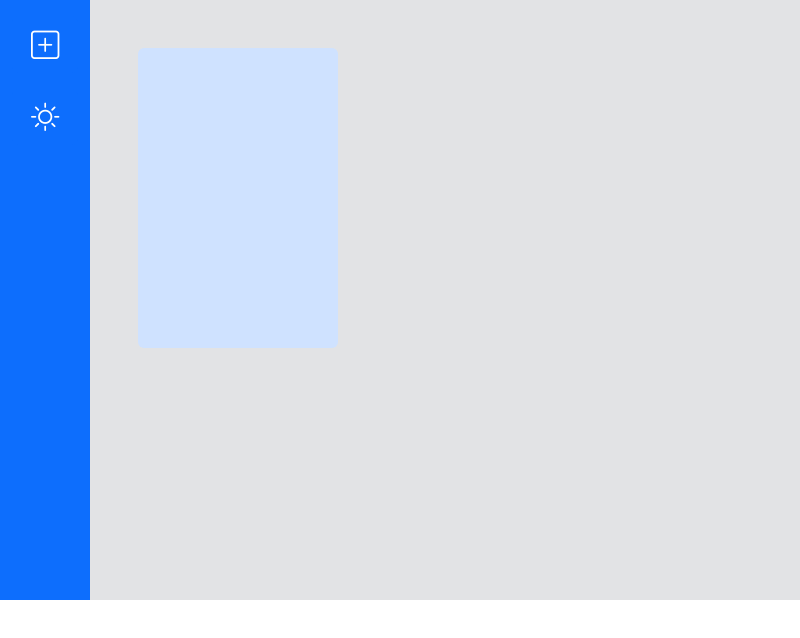
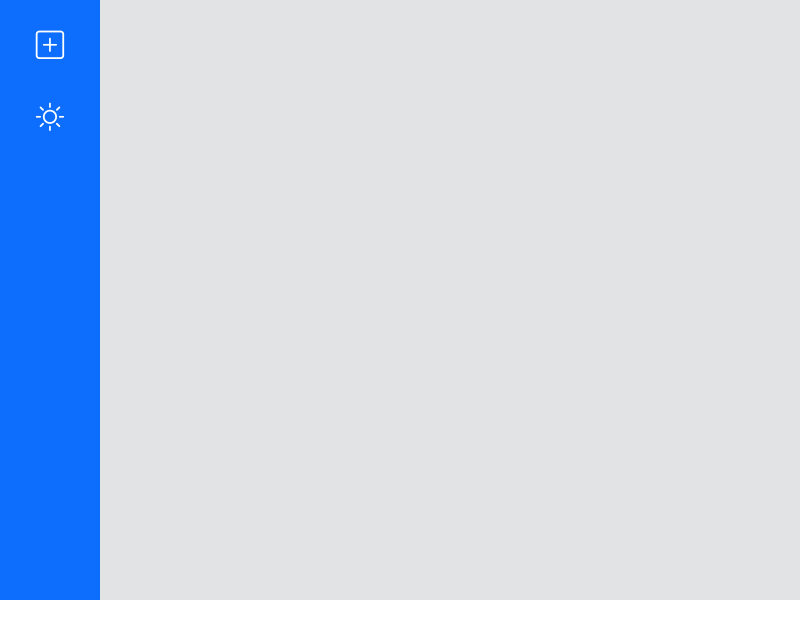
Before and after one commit to Jeremikek/js-to-do-list, an Electron app: page index.html in a window 800 px wide. Drawn offline with nearby package versions, Linux system fonts and the light colour scheme.

Commit message:
Update index.html

```diff
--- a/index.html
+++ b/index.html
@@ -4,7 +4,9 @@
     <meta charset="UTF-8">
     <meta http-equiv="X-UA-Compatible" content="IE=edge">
     <meta name="viewport" content="width=device-width, initial-scale=1.0">
+    <!-- <meta http-equiv="Content-Security-Policy" content="default-src 'self'; script-src 'self'"> -->
     <title>Document</title>
+    <script src="./renderer.js" defer></script>
     <link href="https://cdn.jsdelivr.net/npm/bootstrap@5.3.0-alpha1/dist/css/bootstrap.min.css" rel="stylesheet" integrity="sha384-GLhlTQ8iRABdZLl6O3oVMWSktQOp6b7In1Zl3/Jr59b6EGGoI1aFkw7cmDA6j6gD" crossorigin="anonymous">
     <script src="https://cdn.jsdelivr.net/npm/bootstrap@5.3.0-alpha1/dist/js/bootstrap.bundle.min.js" integrity="sha384-w76AqPfDkMBDXo30jS1Sgez6pr3x5MlQ1ZAGC+nuZB+EYdgRZgiwxhTBTkF7CXvN" crossorigin="anonymous"></script>
     <link rel="stylesheet" href="https://cdn.jsdelivr.net/npm/bootstrap-icons@1.3.0/font/bootstrap-icons.css">
@@ -20,9 +22,7 @@
 </button> -->
         </div>
         <!-- Main -->
-        <div class="container h-100 bg-secondary-subtle p-5">
-            <div class="bg-primary-subtle rounded-2" style="height: 300px; width: 200px;">
-            </div>
+        <div id="mainDisplay" class="container m-0 h-100 bg-secondary-subtle p-5 row" style="width: 700px;">
         </div>
     </div>
 </body>
```
